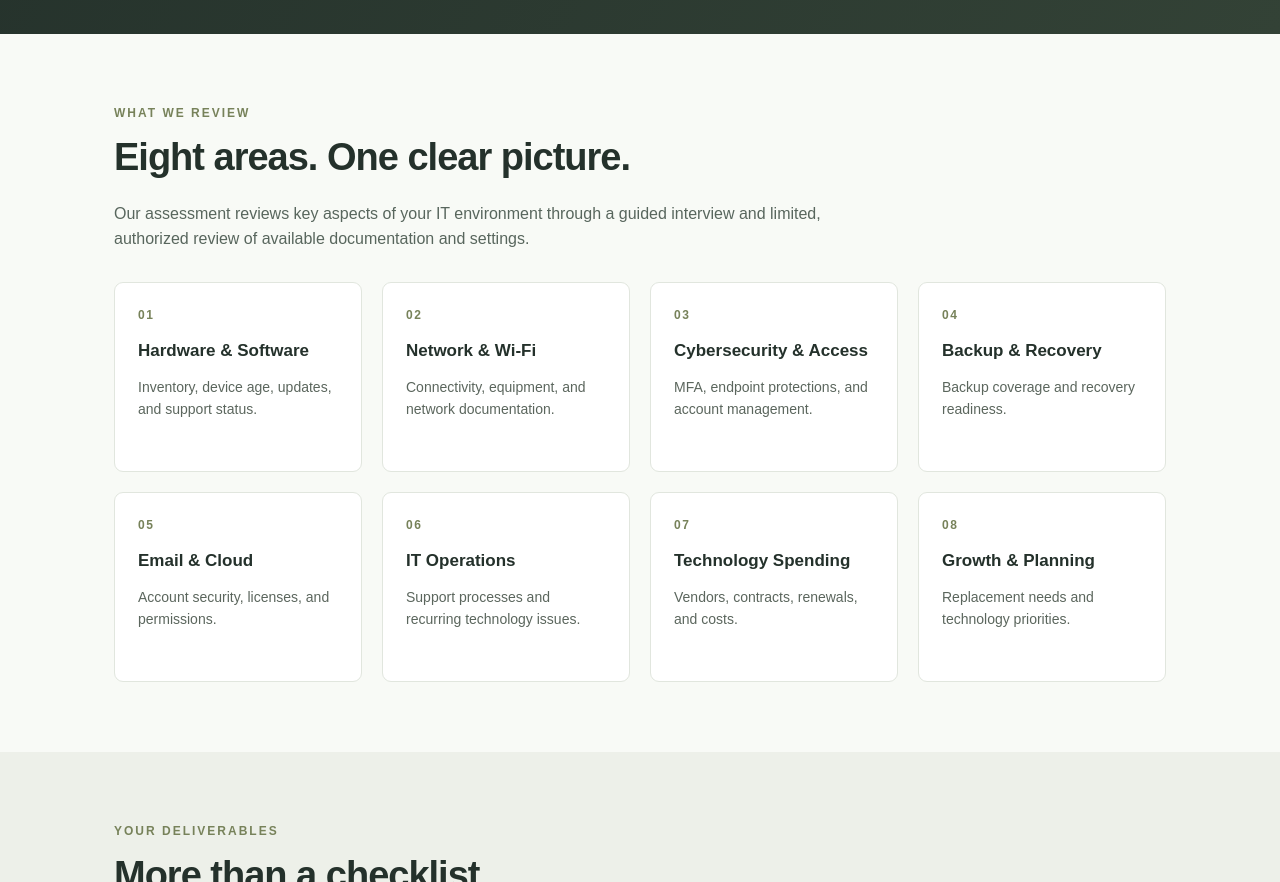
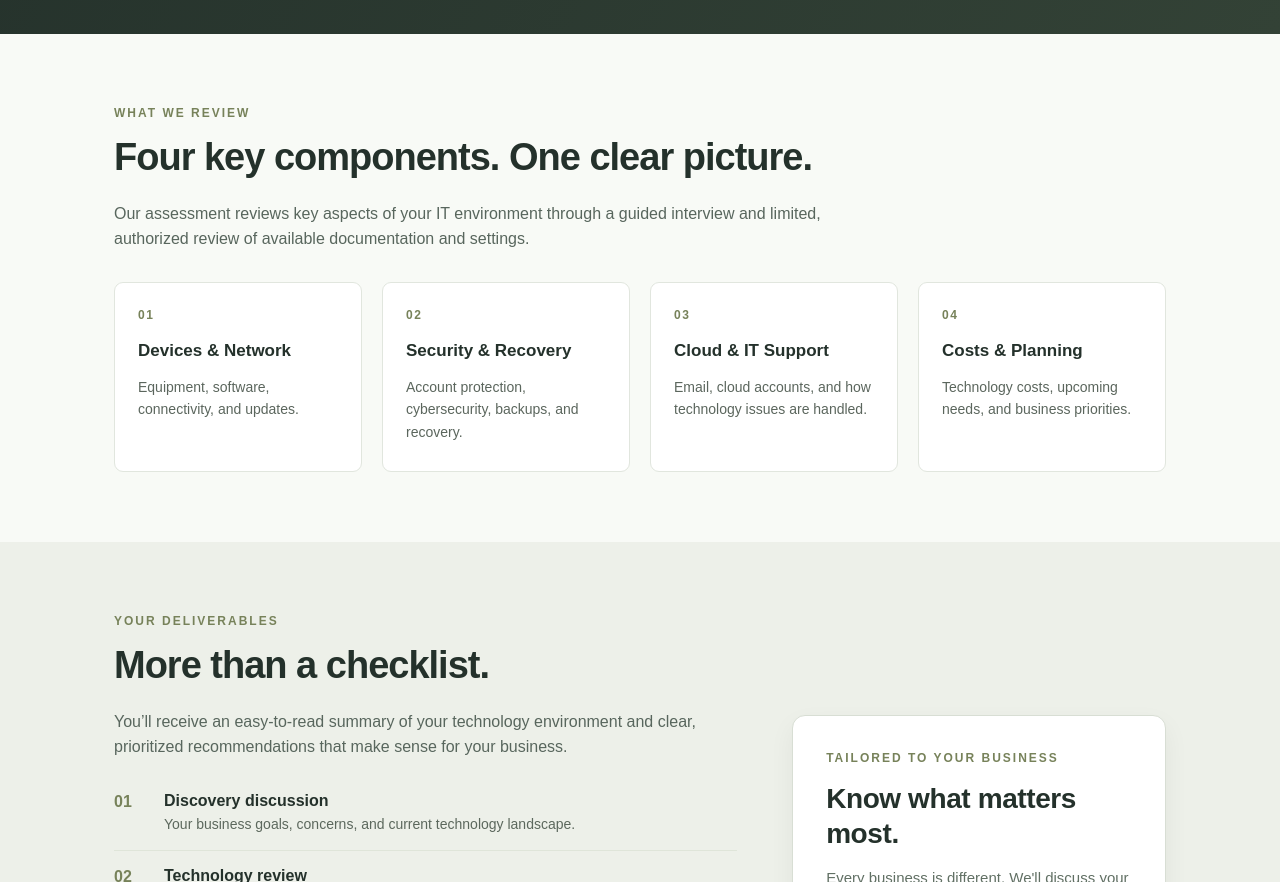
Before and after one commit to Iron2717/Forti52, a plain HTML site: page assessment.html in a window 1280 px wide. Shown: the part 480-1362 px from the top of the page. Drawn offline with Linux system fonts and the light colour scheme.

Commit message:
Simplify assessment to four components
Co-authored-by: Copilot <223556219+Copilot@users.noreply.github.com>

```diff
--- a/assessment.html
+++ b/assessment.html
@@ -3,7 +3,7 @@
 <head>
   <meta charset="utf-8">
   <meta name="viewport" content="width=device-width, initial-scale=1">
-  <meta name="description" content="Explore the Forti52 Business Technology Health Assessment: 20 guided questions, eight review areas, a technology scorecard, and a practical 90-day improvement plan.">
+  <meta name="description" content="Explore the Forti52 Business Technology Health Assessment: 20 guided questions across four key components, a technology scorecard, and a practical 90-day improvement plan.">
   <meta name="theme-color" content="#24312b">
   <title>Business Technology Health Assessment | Forti52 Technologies</title>
   <link rel="canonical" href="https://forti52.com/assessment.html">
@@ -27,17 +27,13 @@
     <section class="section">
       <div class="container">
         <div class="eyebrow olive">What We Review</div>
-        <h2>Eight areas. One clear picture.</h2>
+        <h2>Four key components. One clear picture.</h2>
         <p class="lead">Our assessment reviews key aspects of your IT environment through a guided interview and limited, authorized review of available documentation and settings.</p>
         <div class="grid grid-four">
-          <article class="card mini-card"><div class="card-step">01</div><h3>Hardware & Software</h3><p>Inventory, device age, updates, and support status.</p></article>
-          <article class="card mini-card"><div class="card-step">02</div><h3>Network & Wi-Fi</h3><p>Connectivity, equipment, and network documentation.</p></article>
-          <article class="card mini-card"><div class="card-step">03</div><h3>Cybersecurity & Access</h3><p>MFA, endpoint protections, and account management.</p></article>
-          <article class="card mini-card"><div class="card-step">04</div><h3>Backup & Recovery</h3><p>Backup coverage and recovery readiness.</p></article>
-          <article class="card mini-card"><div class="card-step">05</div><h3>Email & Cloud</h3><p>Account security, licenses, and permissions.</p></article>
-          <article class="card mini-card"><div class="card-step">06</div><h3>IT Operations</h3><p>Support processes and recurring technology issues.</p></article>
-          <article class="card mini-card"><div class="card-step">07</div><h3>Technology Spending</h3><p>Vendors, contracts, renewals, and costs.</p></article>
-          <article class="card mini-card"><div class="card-step">08</div><h3>Growth & Planning</h3><p>Replacement needs and technology priorities.</p></article>
+          <article class="card mini-card"><div class="card-step">01</div><h3>Devices & Network</h3><p>Equipment, software, connectivity, and updates.</p></article>
+          <article class="card mini-card"><div class="card-step">02</div><h3>Security & Recovery</h3><p>Account protection, cybersecurity, backups, and recovery.</p></article>
+          <article class="card mini-card"><div class="card-step">03</div><h3>Cloud & IT Support</h3><p>Email, cloud accounts, and how technology issues are handled.</p></article>
+          <article class="card mini-card"><div class="card-step">04</div><h3>Costs & Planning</h3><p>Technology costs, upcoming needs, and business priorities.</p></article>
         </div>
       </div>
     </section>
```
Also changed, not shown: index.html (+2 -2 lines).
